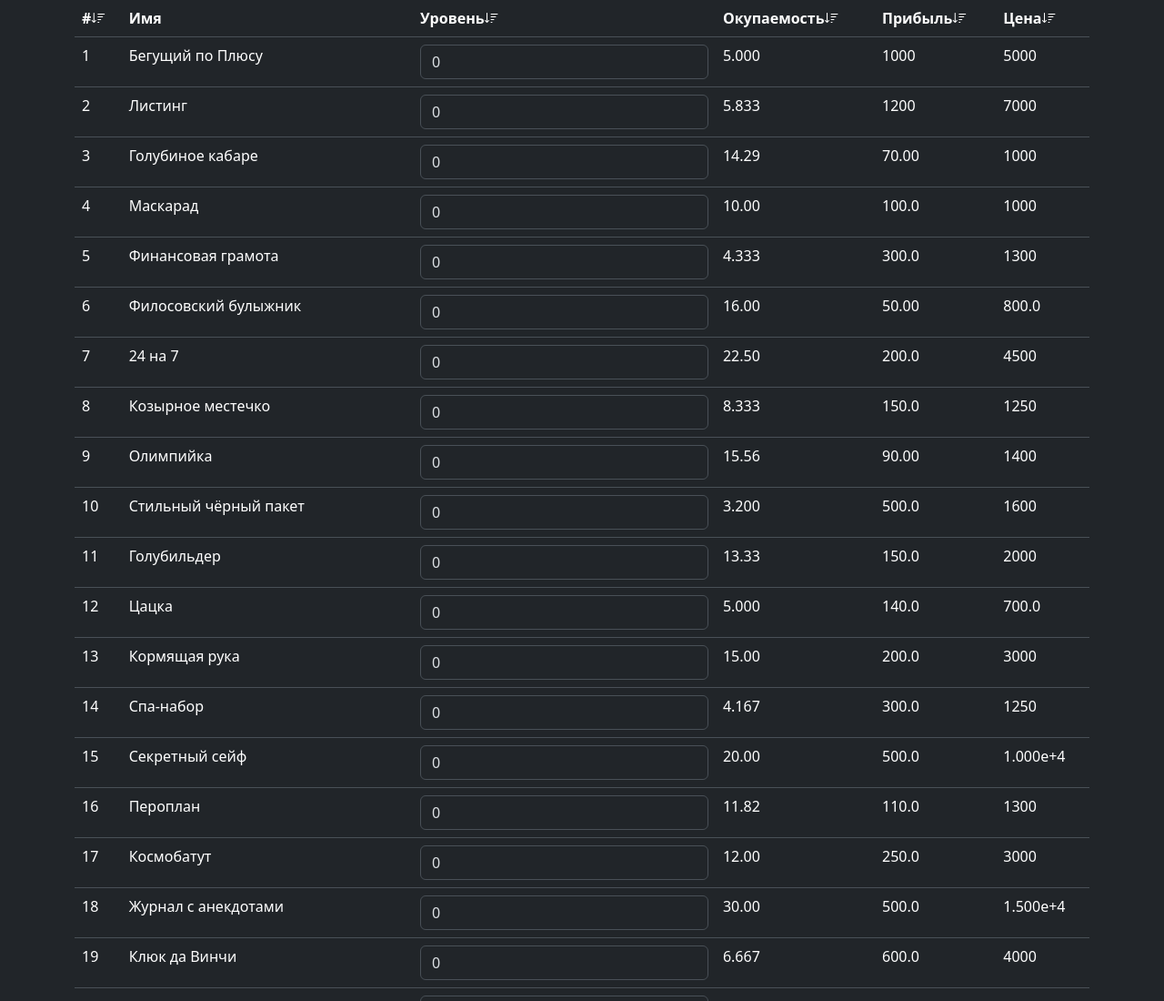
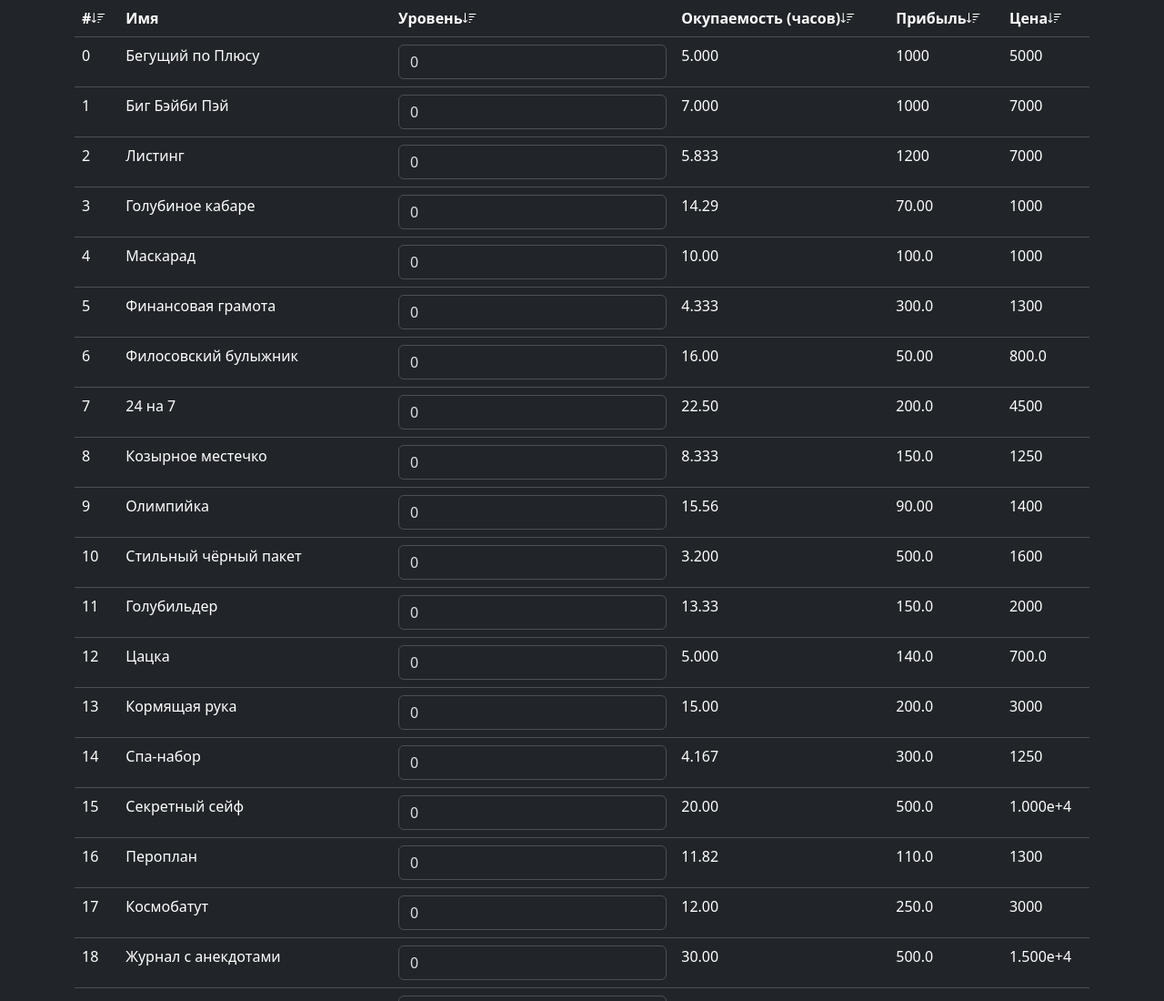
Before and after one commit to YuriDLL/kluker-calc, a plain HTML site: page index.html in a window 1280 px wide. Shown: the top 1100 px of the page at 91% size. Drawn offline with nearby package versions, Linux system fonts and the light colour scheme.

Commit message:
add: новый буст

```diff
--- a/calc.js
+++ b/calc.js
@@ -3,42 +3,44 @@ let income_scale = 1.07;
 let cost_start_scale = 1.1025;
 let cost_scale_scale = 1.05;
 let start_parameters = [
-    [1, "Бегущий по Плюсу", 1000, 5000],
-    [2, "Листинг", 1200, 7000],
-    [3, "Голубиное кабаре", 70, 1000],
-    [4, "Маскарад", 100, 1000],
-    [5, "Финансовая грамота", 300, 1300],
-    [6, "Филосовский булыжник", 50, 800],
-    [7, "24 на 7", 200, 4500],
-    [8, "Козырное местечко", 150, 1250],
-    [9, "Олимпийка", 90, 1400],
-    [10, "Стильный чёрный пакет", 500, 1600],
-    [11, "Голубильдер", 150, 2000],
-    [12, "Цацка", 140, 700],
-    [13, "Кормящая рука", 200, 3000],
-    [14, "Спа-набор", 300, 1250],
-    [15, "Секретный сейф", 500, 10000],
-    [16, "Пероплан", 110, 1300],
-    [17, "Космобатут", 250, 3000],
-    [18, "Журнал с анекдотами", 500, 15000],
-    [19, "Клюк да Винчи", 600, 4000],
-    [20, "Покатушки", 900, 10000],
-    [21, "Чистый памятник", 1500, 25000],
-    [22, "VR-Кандибобер", 2000, 50000],
-    [23, "В самый раз", 400, 5500],
-    [24, "Зерновой прогноз", 900, 8000],
-    [25, "Голубиная почта", 800, 12000],
-    [26, "Голубка Пикассо", 400, 5000],
-    [27, "Пурпурный пояс", 3000, 25000],
-    [28, "Реальная мотивация", 1700, 20000],
-    [29, "Золотой запас", 300, 5000],
-    [30, "Тинэйдж Мутант Нинзя Клюкер", 1500, 50000],
+    ["Бегущий по Плюсу", 1000, 5000],
+    ["Биг Бэйби Пэй", 1000, 7000],
+    ["Листинг", 1200, 7000],
+    ["Голубиное кабаре", 70, 1000],
+    ["Маскарад", 100, 1000],
+    ["Финансовая грамота", 300, 1300],
+    ["Филосовский булыжник", 50, 800],
+    ["24 на 7", 200, 4500],
+    ["Козырное местечко", 150, 1250],
+    ["Олимпийка", 90, 1400],
+    ["Стильный чёрный пакет", 500, 1600],
+    ["Голубильдер", 150, 2000],
+    ["Цацка", 140, 700],
+    ["Кормящая рука", 200, 3000],
+    ["Спа-набор", 300, 1250],
+    ["Секретный сейф", 500, 10000],
+    ["Пероплан", 110, 1300],
+    ["Космобатут", 250, 3000],
+    ["Журнал с анекдотами", 500, 15000],
+    ["Клюк да Винчи", 600, 4000],
+    ["Покатушки", 900, 10000],
+    ["Чистый памятник", 1500, 25000],
+    ["VR-Кандибобер", 2000, 50000],
+    ["В самый раз", 400, 5500],
+    ["Зерновой прогноз", 900, 8000],
+    ["Голубиная почта", 800, 12000],
+    ["Голубка Пикассо", 400, 5000],
+    ["Пурпурный пояс", 3000, 25000],
+    ["Реальная мотивация", 1700, 20000],
+    ["Золотой запас", 300, 5000],
+    ["Тинэйдж Мутант Нинзя Клюкер", 1500, 50000],
 ];
 show_columns = ['number', 'name', 'level', 'payback', 'income', 'cost'];
 sort = {'column': 'name', 'direction': 'up'};
 let state = Array();
 
-start_parameters.forEach(boost => {
+start_parameters.forEach((boost, indx) => {
+    boost.splice(0, 0, indx);
     state_boost = {
         "number": boost[0],
         "name": boost[1],
--- a/index.html
+++ b/index.html
@@ -17,7 +17,7 @@
           <th scope="col">#<i class="bi bi-sort-down" onclick="change_sort('number')"></i></th>
           <th scope="col">Имя</th>
           <th scope="col">Уровень<i class="bi bi-sort-down" onclick="change_sort('level')"></i></th>
-          <th scope="col">Окупаемость<i class="bi bi-sort-down" onclick="change_sort('payback')"></i></th>
+          <th scope="col">Окупаемость (часов)<i class="bi bi-sort-down" onclick="change_sort('payback')"></i></th>
           <th scope="col">Прибыль<i class="bi bi-sort-down" onclick="change_sort('income')"></i></th>
           <th scope="col">Цена<i class="bi bi-sort-down" onclick="change_sort('cost')"></i><span
               class="sign arrow"></span></th>
```
